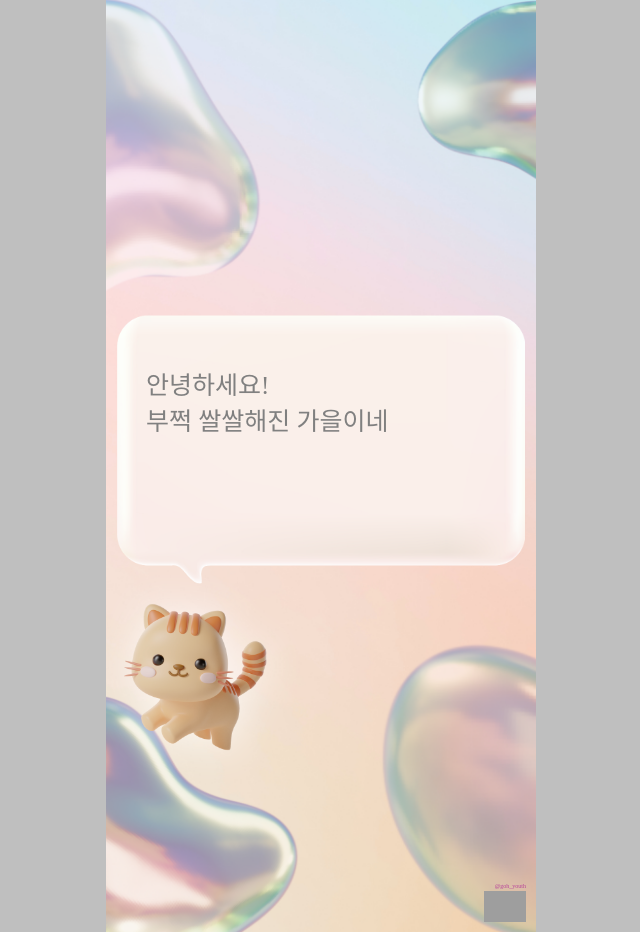
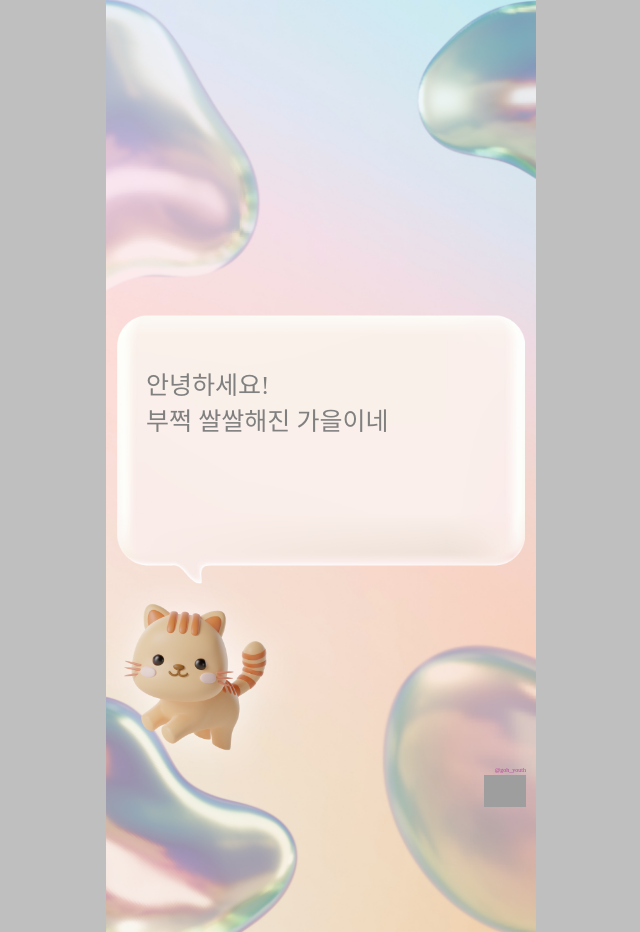
Before and after one commit to JieunHan17/goh-invitation, a Svelte app: page / in a window 1280 px wide. Both pictures are taken after a click on the button 640 px from the left and 485 px from the top of the page. Shown: the whole page, without its empty margins (319-959 px from the left). Built offline with nearby package versions, Linux system fonts and the light colour scheme; grey boxes are pictures that could not be loaded; a web font is replaced by a local one.

Commit message:
Fix instagram flex

```diff
--- a/src/views/Content.svelte
+++ b/src/views/Content.svelte
@@ -96,7 +96,6 @@
     position: relative;
     text-align: center;
     margin-top: calc(30svh);
-    flex-grow: 1;
   }
 
   #note-img {
@@ -138,7 +137,6 @@
 
   #character {
     width: 100%;
-    flex-grow: 1;
   }
 
   #character-img {
@@ -151,7 +149,6 @@
     width: 100%;
     height: 100%;
     flex-direction: column;
-    justify-content: flex-end;
     align-items: flex-end;
     box-sizing: border-box;
     padding-right: 10px;
```
